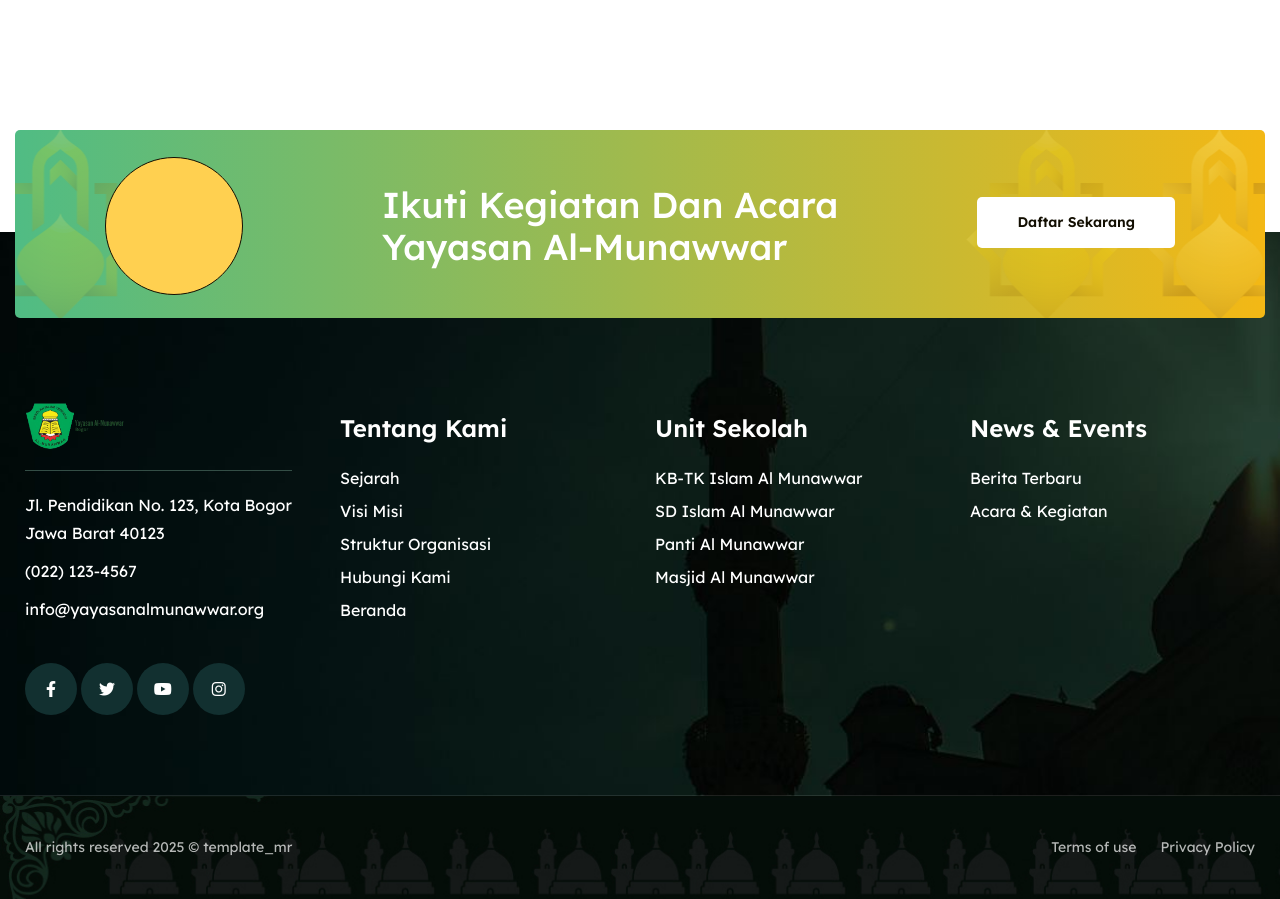
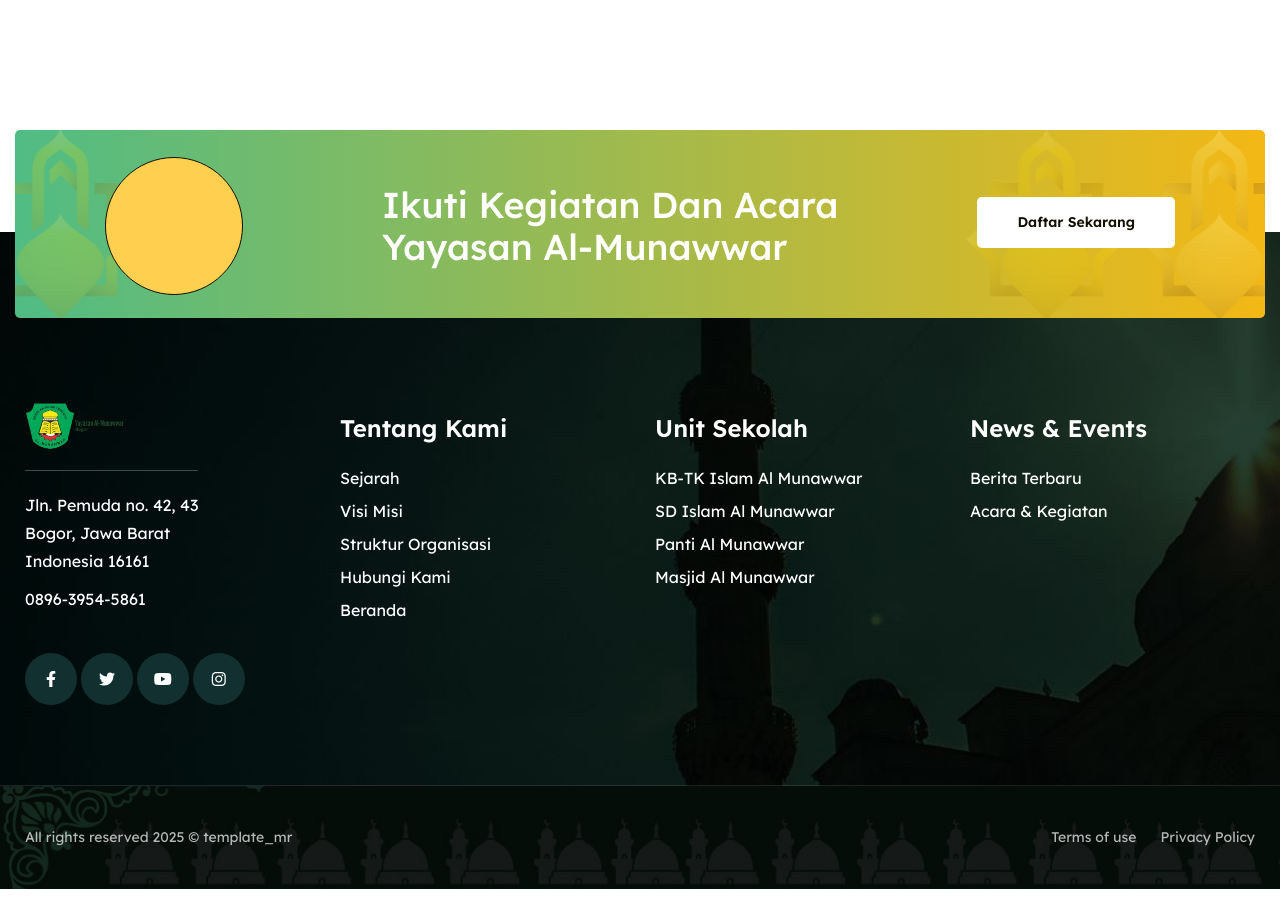
Before and after one commit to denys89/yayasanalmunawwar, a Laravel app: page /acara in a window 1280 px wide. Shown: the part 2133-3032 px from the top of the page. Run offline with Laravel 12, Linux system fonts and the light colour scheme; data comes from the database, SQL or seed files in the repository; parts of the project's set-up code (start-up, migrations or seed data) failed here and were passed over; some libraries are stand-ins or nearby versions; some web fonts are replaced.

Commit message:
update f

```diff
--- a/resources/views/partials/footer.blade.php
+++ b/resources/views/partials/footer.blade.php
@@ -17,9 +17,9 @@
                                     <div class="footer-logo" style="max-width: 100px;"><a href="{{ route('home') }}"><img src="{{ asset('assets/images/logo-tk-almunawwar.png') }}" alt="" title=""></a></div>
                                     <!-- Footer List -->
                                     <div class="footer_list">
-                                        <li>Jl. Pendidikan No. 123, Kota Bogor <br> Jawa Barat 40123</li>
-                                        <li>(022) 123-4567</li>
-                                        <li>info@yayasanalmunawwar.org</li>
+                                        <li>Jln. Pemuda no. 42, 43<br> Bogor,  Jawa Barat<br> Indonesia 16161</li>
+                                        <li>0896-3954-5861</li>
+                                        <!-- <li>info@yayasanalmunawwar.org</li> -->
                                     </div>
                                     <!-- Social Box -->
                                     <div class="footer_socials">
```
